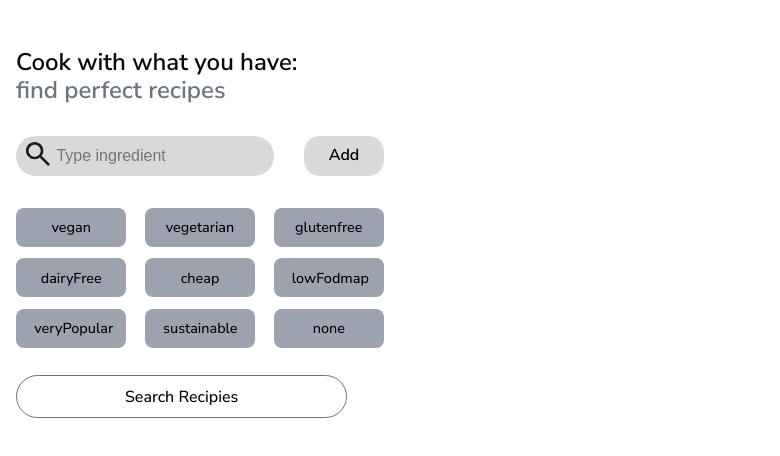
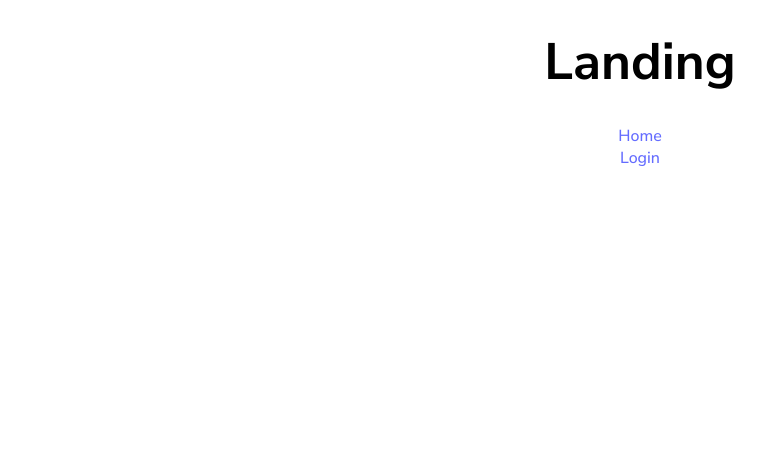
Before and after one commit to No-Country/s11-01-m-node-react, a React (Vite) app in the folder client/: page / in a window 1280 px wide. Shown: the top 456 px of the page, without its empty margins (0-780 px from the left). Built offline with nearby package versions, Linux system fonts and the light colour scheme.

Commit message:
fix folder structure

```diff
--- a/client/package.json
+++ b/client/package.json
@@ -10,6 +10,8 @@
     "preview": "vite preview"
   },
   "dependencies": {
+    "@reduxjs/toolkit": "^1.9.7",
+    "axios": "^1.5.1",
     "react": "^18.2.0",
     "react-autosuggest": "^10.1.0",
     "react-dom": "^18.2.0",
--- a/client/src/App.jsx
+++ b/client/src/App.jsx
@@ -1,13 +1,17 @@
 import "./App.css";
 import { Routes, Route, BrowserRouter } from "react-router-dom";
 import Home from "./Pages/Home/Home";
+import Landing from "./Pages/Landing/Landing";
 
 function App() {
   return (
     <>
       <BrowserRouter>
         <Routes>
-        <Route exact path="/" element={<Home />} />
+        <Route exact path="/home" element={<Home />} />
+        <Route exact path="/login" element={''} />
+        <Route exact path="/" element={<Landing />} />
+
         </Routes>
       </BrowserRouter>
     </>
--- /dev/null
+++ b/client/src/Pages/Landing/Landing.jsx
@@ -0,0 +1,16 @@
+import { Link } from "react-router-dom"
+import './landing.css'
+
+
+const Landing = () => {
+  return (
+    <div className="landing-background">
+        <h1>Landing</h1>
+        <Link to='/home'>Home</Link>
+        <br></br>
+        <Link to='/login'>Login</Link>
+    </div>
+  )
+}
+
+export default Landing
--- /dev/null
+++ b/client/src/Pages/Landing/landing.css
@@ -0,0 +1,5 @@
+.landing-background{
+    width: 100vw;
+    height: 100vh;
+    text-align: center;
+}
```
Also changed, not shown: 1 other file (tests, documents, lock files or other folders).
